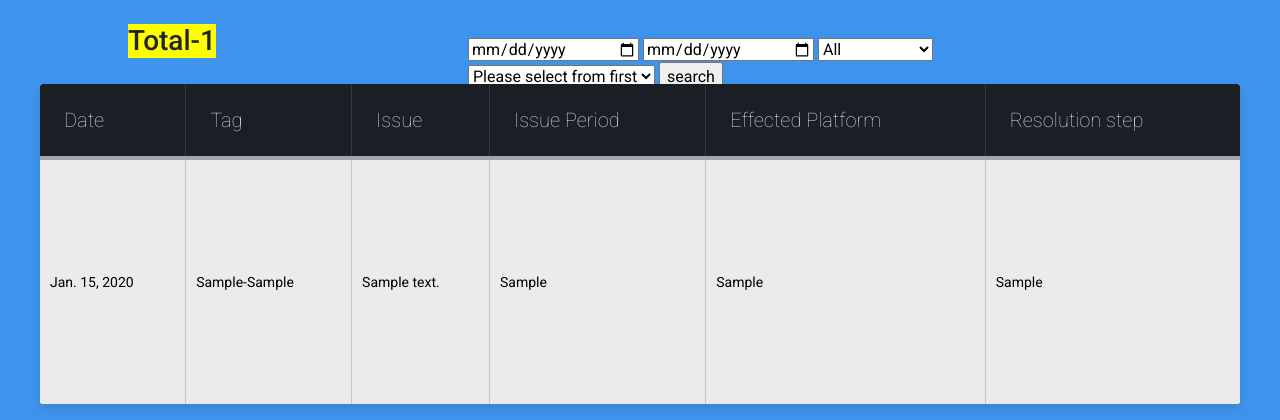
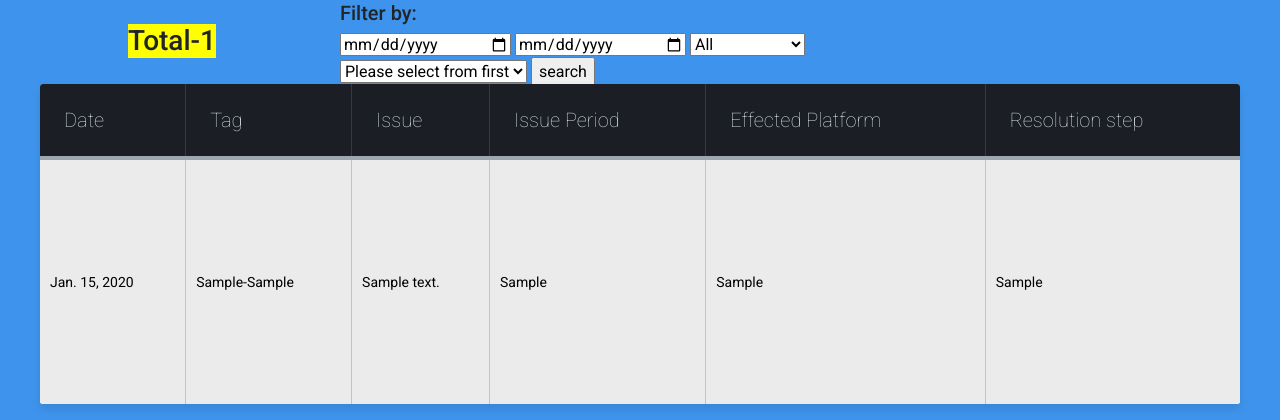
Before and after one commit to ranjanrak/Issuedoc, a Django app: page /issue/ in a window 1280 px wide. Shown: the part 56-476 px from the top of the page. Run offline with Django 3.2, Linux system fonts and the light colour scheme; tables that the repository leaves empty hold one stand-in row (values such as "Sample post"); some libraries are stand-ins or nearby versions.

Commit message:
UI changes

```diff
--- a/helpdoc/templates/helpdoc/issue.html
+++ b/helpdoc/templates/helpdoc/issue.html
@@ -25,8 +25,6 @@ div.table-title {
   padding:5px;
   width: 100%;
   position: relative;
-  left: 10%;
-  top: 5%;
 }
 
 
@@ -188,6 +186,7 @@ td.text-right {
     </nav>
 <div class="table-title">
 <form id="contact" action="{% url 'helpdoc:issue' %}" method="post" enctype="multipart/form-data">
+  <h5>Filter by:</h5>
 <input type="date" name="date" id="manage" />
 <input type="date" name="date1" id="manage" />
 <select name="tag" id="tag">
```
